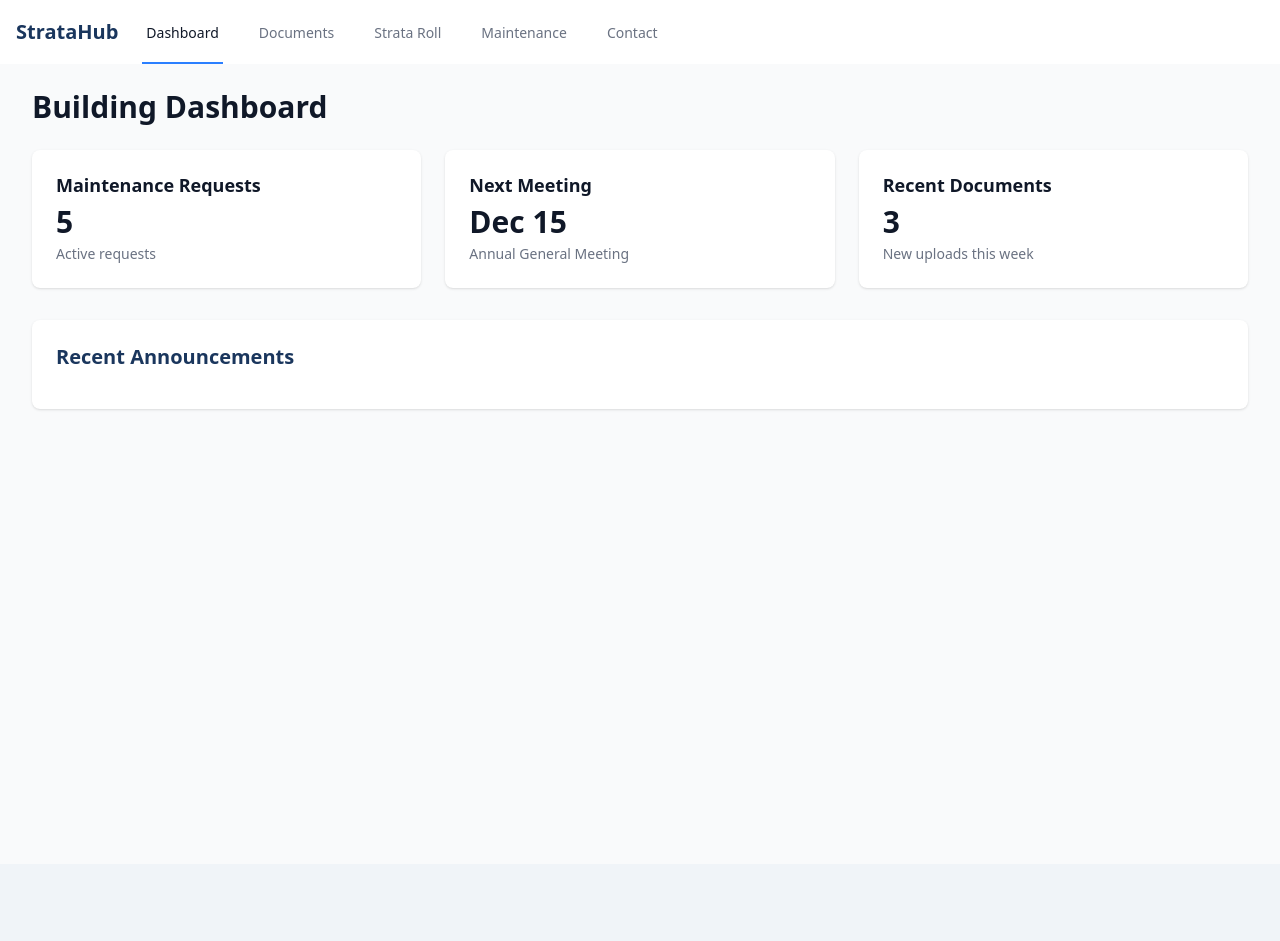
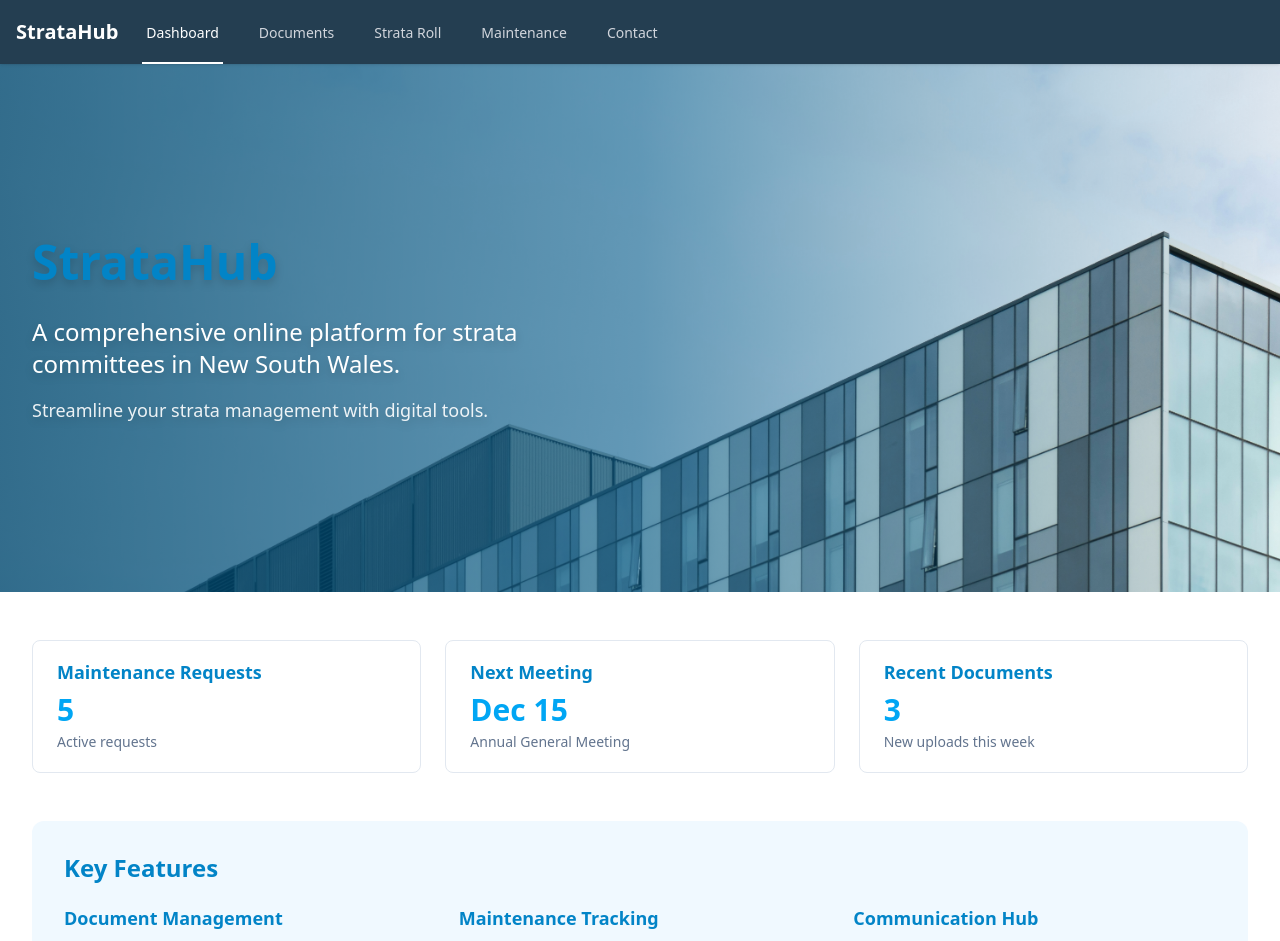
Before and after one commit to ngtrongviet/strata-hub, a Next.js app: page / in a window 1280 px wide. Shown: the top 941 px of the page. Before the commit the page ends 864 px from the top, so only its background shows below. Built offline with nearby package versions, Linux system fonts and the light colour scheme.

Commit message:
Update color

```diff
--- /dev/null
+++ b/app/components/NavLinks.tsx
@@ -0,0 +1,33 @@
+'use client'
+import Link from 'next/link'
+import { usePathname } from 'next/navigation'
+
+export default function NavLinks() {
+  const pathname = usePathname()
+
+  const navItems = [
+    { href: '/', label: 'Dashboard' },
+    { href: '/documents', label: 'Documents' },
+    { href: '/strata-roll', label: 'Strata Roll' },
+    { href: '/maintenance', label: 'Maintenance' },
+    { href: '/contact', label: 'Contact' },
+  ]
+
+  return (
+    <div className="hidden sm:ml-6 sm:flex sm:space-x-8">
+      {navItems.map((item) => (
+        <Link
+          key={item.href}
+          href={item.href}
+          className={`${
+            pathname === item.href
+              ? 'border-blue-500 text-blue-900 dark:text-blue-100'
+              : 'border-transparent text-blue-600 hover:border-blue-300 hover:text-blue-700 dark:text-blue-300'
+          } inline-flex items-center px-1 pt-1 border-b-2 text-sm font-medium`}
+        >
+          {item.label}
+        </Link>
+      ))}
+    </div>
+  )
+}
--- a/app/components/Navigation.tsx
+++ b/app/components/Navigation.tsx
@@ -2,24 +2,25 @@
 import Link from 'next/link'
 import { usePathname } from 'next/navigation'
 
+// Define navItems at the component level
+const navItems = [
+  { href: '/', label: 'Dashboard' },
+  { href: '/documents', label: 'Documents' },
+  { href: '/strata-roll', label: 'Strata Roll' },
+  { href: '/maintenance', label: 'Maintenance' },
+  { href: '/contact', label: 'Contact' },
+]
+
 export default function Navigation() {
   const pathname = usePathname()
 
-  const navItems = [
-    { href: '/', label: 'Dashboard' },
-    { href: '/documents', label: 'Documents' },
-    { href: '/strata-roll', label: 'Strata Roll' },
-    { href: '/maintenance', label: 'Maintenance' },
-    { href: '/contact', label: 'Contact' },
-  ]
-
   return (
-    <nav className="bg-white shadow dark:bg-gray-800">
+    <nav className="fixed top-0 left-0 right-0 shadow z-50" style={{ backgroundColor: '#243E51' }}>
       <div className="max-w-7xl mx-auto px-4">
         <div className="flex justify-between h-16">
           <div className="flex">
             <div className="flex-shrink-0 flex items-center">
-              <Link href="/" className="text-xl font-bold">
+              <Link href="/" className="text-xl font-bold text-white">
                 StrataHub
               </Link>
             </div>
@@ -30,9 +31,9 @@ export default function Navigation() {
                   href={item.href}
                   className={`${
                     pathname === item.href
-                      ? 'border-blue-500 text-gray-900'
-                      : 'border-transparent text-gray-500 hover:border-gray-300 hover:text-gray-700'
-                  } inline-flex items-center px-1 pt-1 border-b-2 text-sm font-medium`}
+                      ? 'border-white text-white'
+                      : 'border-transparent text-gray-300 hover:border-gray-300 hover:text-white'
+                  } inline-flex items-center px-1 pt-1 border-b-2 text-sm font-medium transition-colors`}
                 >
                   {item.label}
                 </Link>
--- a/app/components/ui/Card.tsx
+++ b/app/components/ui/Card.tsx
@@ -9,21 +9,21 @@ export function Card({ title, value, description, link }: CardProps) {
   return (
     <a
       href={link}
-      className="block bg-white dark:bg-gray-800 overflow-hidden shadow rounded-lg hover:shadow-md transition-shadow"
+      className="block bg-white border border-slate-200 rounded-lg hover:border-sky-200 hover:shadow-lg transition-all duration-200"
     >
-      <div className="px-4 py-5 sm:p-6">
+      <div className="px-6 py-5">
         <div className="flex items-center">
           <div className="flex-shrink-0">
-            <h3 className="text-lg font-medium text-gray-900 dark:text-gray-100">
+            <h3 className="text-lg font-medium text-sky-600">
               {title}
             </h3>
           </div>
         </div>
         <div className="mt-2">
-          <p className="text-3xl font-semibold text-gray-900 dark:text-gray-100">
+          <p className="text-3xl font-semibold text-sky-500">
             {value}
           </p>
-          <p className="mt-1 text-sm text-gray-500 dark:text-gray-400">
+          <p className="mt-1 text-sm text-slate-500">
             {description}
           </p>
         </div>
--- a/app/documents/page.tsx
+++ b/app/documents/page.tsx
@@ -50,44 +50,44 @@ export default function Documents() {
   return (
     <div className="max-w-7xl mx-auto py-8 px-4 sm:px-6 lg:px-8">
       <div className="mb-8">
-        <h1 className="text-3xl font-bold text-blue-600 dark:text-white mb-2">
+        <h1 className="text-3xl font-bold text-sky-600 mb-2">
           Document Repository
         </h1>
-        <p className="text-blue-400 dark:text-blue-200">
+        <p className="text-slate-600">
           Access and download important strata documents
         </p>
       </div>
 
       <div className="grid grid-cols-1 md:grid-cols-2 gap-6">
         {/* Insurance Document */}
-        <div className="bg-white dark:bg-blue-800 rounded-lg shadow-lg p-6">
-          <h3 className="text-lg font-semibold text-blue-900 dark:text-white mb-2">
+        <div className="bg-white border border-slate-200 rounded-lg shadow-sm p-6 hover:border-sky-200 hover:shadow-md transition-all">
+          <h3 className="text-lg font-semibold text-sky-600 mb-2">
             Insurance Documents
           </h3>
-          <p className="text-sm text-blue-500 dark:text-blue-200 mb-4">
+          <p className="text-sm text-slate-600 mb-4">
             Building insurance policy and related documents
           </p>
           <a
-            href="/documents/building-insurance-pds.pdf"
+            href="/documents/insurance.pdf"
             download
-            className="inline-block bg-blue-50 text-blue-600 px-4 py-2 rounded hover:bg-blue-100 transition-colors"
+            className="inline-block bg-sky-500 hover:bg-sky-600 text-white px-4 py-2 rounded-lg transition-colors"
           >
             Download Insurance Document
           </a>
         </div>
 
         {/* Building Rules Document */}
-        <div className="bg-white dark:bg-blue-800 rounded-lg shadow-lg p-6">
-          <h3 className="text-lg font-semibold text-blue-900 dark:text-white mb-2">
+        <div className="bg-white border border-slate-200 rounded-lg shadow-sm p-6 hover:border-sky-200 hover:shadow-md transition-all">
+          <h3 className="text-lg font-semibold text-sky-600 mb-2">
             Building Rules & Regulations
           </h3>
-          <p className="text-sm text-blue-500 dark:text-blue-200 mb-4">
+          <p className="text-sm text-slate-600 mb-4">
             Strata by-laws and building rules
           </p>
           <a
-            href="/documents/STRATA SCHEMES MANAGEMENT ACT 2015.rtf"
+            href="/documents/rules.pdf"
             download
-            className="inline-block bg-blue-50 text-blue-600 px-4 py-2 rounded hover:bg-blue-100 transition-colors"
+            className="inline-block bg-sky-500 hover:bg-sky-600 text-white px-4 py-2 rounded-lg transition-colors"
           >
             Download Rules Document
           </a>
--- a/app/globals.css
+++ b/app/globals.css
@@ -1,20 +1,28 @@
 @import "tailwindcss";
 
 :root {
-  --background: #f0f4f8;
-  --foreground: #1a365d;
+  --background: #ffffff;
+  --foreground: #0ea5e9;  /* sky-500 */
+  --accent: #f1f5f9;      /* slate-100 */
+  --highlight: #e0f2fe;   /* sky-100 */
+  --font-sans: var(--font-geist-sans);
+  --font-mono: var(--font-geist-mono);
+  --color-background: var(--background);
+  --color-foreground: var(--foreground);
 }
 
 @media (prefers-color-scheme: dark) {
   :root {
-    --background: #1a365d;
-    --foreground: #f0f4f8;
+    --background: #ffffff;
+    --foreground: #2563eb;
+    --accent: #3b82f6;
+    --highlight: #60a5fa;
   }
 }
 
 body {
   background: var(--background);
-  color: var(--foreground);
+  color: #334155;  /* slate-700 for better readability */
   font-family: var(--font-sans), system-ui, -apple-system, sans-serif;
   line-height: 1.6;
 }
@@ -22,4 +30,21 @@ body {
 h1, h2, h3, h4, h5, h6 {
   font-weight: 600;
   line-height: 1.25;
+  color: #0284c7;  /* sky-600 */
 }
+
+/* Additional utility classes */
+.text-gradient {
+  background: linear-gradient(to right, #2563eb, #60a5fa);
+  background-clip: text;
+  -webkit-background-clip: text;
+  -webkit-text-fill-color: transparent;
+}
+
+.bg-gradient {
+  background: linear-gradient(to bottom right, #ffffff, #f0f7ff);
+}
+
+.dark .bg-gradient {
+  background: linear-gradient(to bottom right, #ffffff, #f0f7ff);
+}
--- a/app/layout.tsx
+++ b/app/layout.tsx
@@ -26,10 +26,10 @@ export default function RootLayout({
   return (
     <html lang="en">
       <body
-        className={`${geistSans.variable} ${geistMono.variable} antialiased`}
+        className={`${geistSans.variable} ${geistMono.variable} antialiased bg-white`}
       >
         <Navigation />
-        <div className="min-h-screen bg-gray-50 dark:bg-gray-900">
+        <div className="min-h-screen bg-white pt-16">
           {children}
         </div>
       </body>
--- a/app/page.tsx
+++ b/app/page.tsx
@@ -1,12 +1,38 @@
+import Image from 'next/image'
 import { Card } from '@/app/components/ui/Card'
 
 export default function Dashboard() {
   return (
-    <div className="max-w-7xl mx-auto py-6 sm:px-6 lg:px-8">
-      <h1 className="text-3xl font-bold text-gray-900 dark:text-gray-100 mb-6">
-        Building Dashboard
+    <div className="max-w-full bg-white">
+      {/* Hero Section */}
+      <div className="relative h-[66vh] w-full">
+        <Image
+          src="/images/strata-management.jpg"
+          alt="Strata Management"
+          fill
+          priority
+          className="w-full object-cover object-center"
+        />
+        <div className="absolute inset-0 bg-gradient-to-r from-sky-900/80 via-sky-800/60 to-transparent">
+          <div className="max-w-7xl mx-auto px-4 sm:px-6 lg:px-8 h-full flex items-center">
+            <div className="max-w-xl">
+              <h1 className="text-4xl sm:text-5xl font-bold text-white mb-6 drop-shadow-lg">
+                StrataHub
               </h1>
+              <p className="text-xl sm:text-2xl text-white drop-shadow-lg mb-4">
+                A comprehensive online platform for strata committees in New South Wales.
+              </p>
+              <p className="text-lg text-white/90 drop-shadow-lg">
+                Streamline your strata management with digital tools.
+              </p>
+            </div>
+          </div>
+        </div>
+      </div>
 
+      {/* Content Section */}
+      <div className="max-w-7xl mx-auto px-4 sm:px-6 lg:px-8 py-12">
+        {/* Dashboard Cards */}
         <div className="grid grid-cols-1 gap-6 sm:grid-cols-2 lg:grid-cols-3">
           <Card
             title="Maintenance Requests"
@@ -28,9 +54,38 @@ export default function Dashboard() {
           />
         </div>
 
-      <div className="mt-8 bg-white dark:bg-gray-800 shadow rounded-lg p-6">
-        <h2 className="text-xl font-semibold mb-4">Recent Announcements</h2>
-        {/* Add announcements list */}
+        {/* Features Section */}
+        <div className="mt-12 bg-sky-50 rounded-xl p-8">
+          <h2 className="text-2xl font-semibold text-sky-600 mb-6">
+            Key Features
+          </h2>
+          <div className="grid grid-cols-1 md:grid-cols-3 gap-8">
+            <div>
+              <h3 className="text-lg font-medium text-blue-900 mb-2">
+                Document Management
+              </h3>
+              <p className="text-gray-600">
+                Secure storage and easy access to important strata documents, including insurance policies and building regulations.
+              </p>
+            </div>
+            <div>
+              <h3 className="text-lg font-medium text-blue-900 mb-2">
+                Maintenance Tracking
+              </h3>
+              <p className="text-gray-600">
+                Submit and track maintenance requests, with real-time updates on work progress.
+              </p>
+            </div>
+            <div>
+              <h3 className="text-lg font-medium text-blue-900 mb-2">
+                Communication Hub
+              </h3>
+              <p className="text-gray-600">
+                Direct communication channel between residents and building management.
+              </p>
+            </div>
+          </div>
+        </div>
       </div>
     </div>
   )
```
Also changed, not shown: app/contact/page.tsx (+23 -23 lines), app/maintenance/page.tsx (+45 -22 lines), public/images/strata-management.jpg (added). Lines whose indentation alone changed are shown as unchanged.
